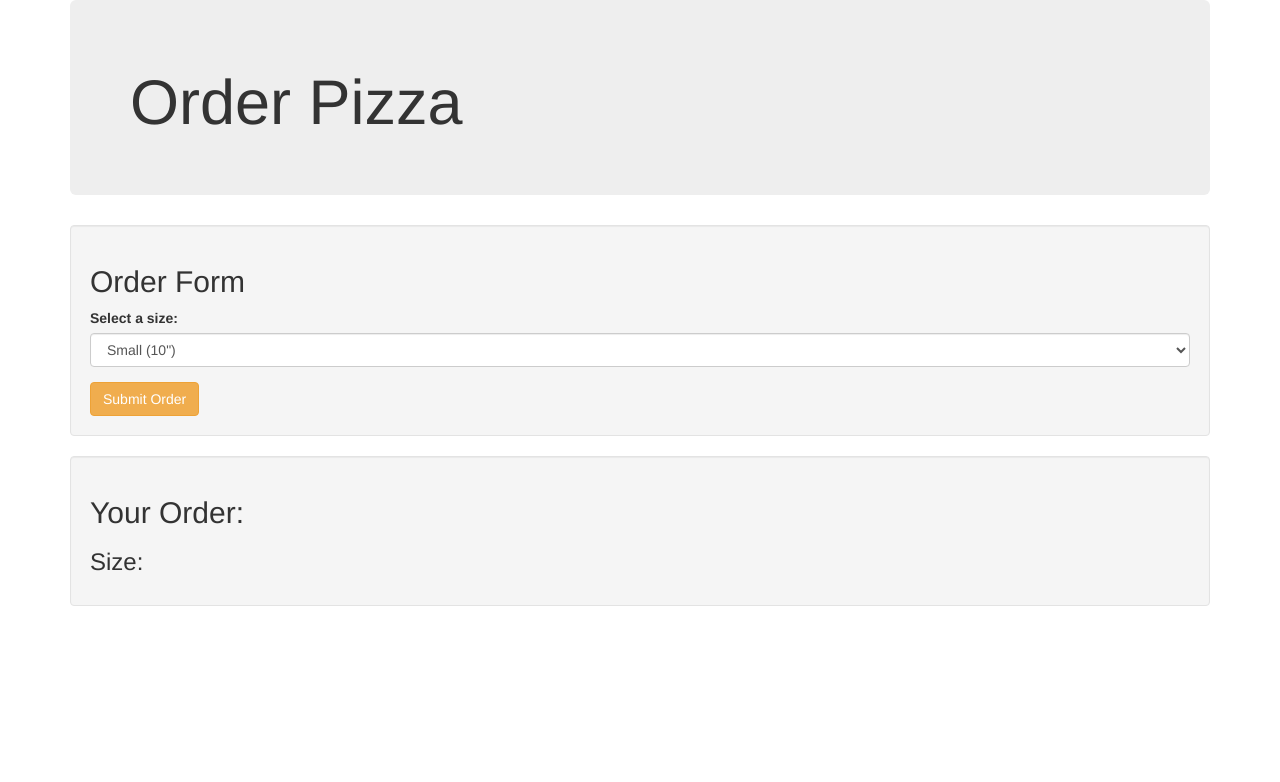
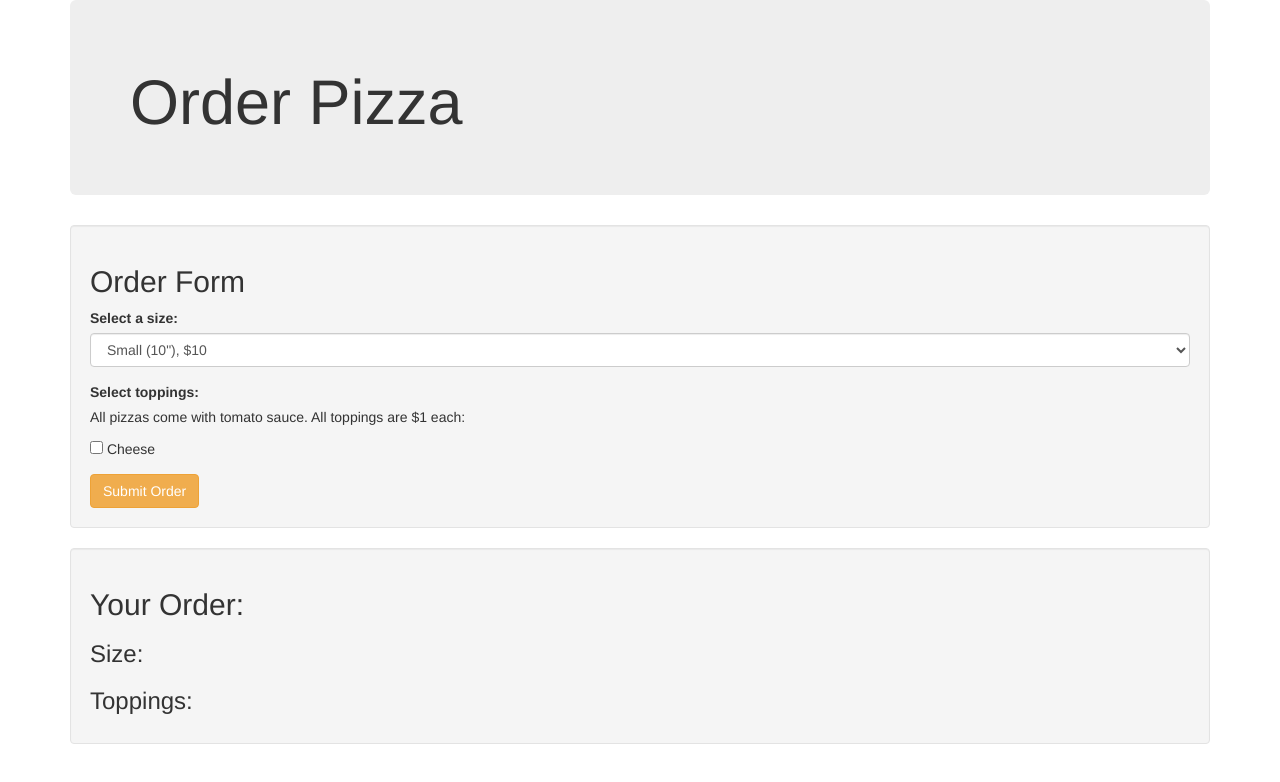
Before and after one commit to brenderbee/order-pizza, a plain HTML site: page index.html in a window 1280 px wide. Drawn offline with nearby package versions, Linux system fonts and the light colour scheme.

Commit message:
Add logic to return a single selected topping.

```diff
--- a/index.html
+++ b/index.html
@@ -19,10 +19,15 @@
           <div class="form-group">
             <label for="size">Select a size:</label>
             <select class="form-control" id="size">
-              <option value="Small">Small (10")</option>
-              <option value="Medium">Medium (12")</option>
-              <option value="Large">Large (14")</option>
+              <option value="Small">Small (10"), $10</option>
+              <option value="Medium">Medium (12"), $12</option>
+              <option value="Large">Large (14"), $15</option>
             </select>
+          </div>
+          <div class="form-group">
+            <label for="toppings">Select toppings:</label>
+            <p>All pizzas come with tomato sauce. All toppings are $1 each:</p>
+            <input type="checkbox" name="toppings" value="cheese"> Cheese<br>
           </div>
           <button type="submit" class="btn btn-warning">Submit Order</button>
         </form>
@@ -30,6 +35,10 @@
       <div class="well receipt">
         <h2>Your Order:</h2>
         <h3>Size: <span class="size"></span></h3>
+        <h3>Toppings:</h3>
+          <ul>
+
+          </ul>
       </div>
     </div>
   </body>
--- a/js/scripts.js
+++ b/js/scripts.js
@@ -10,9 +10,11 @@ $(document).ready(function() {
     event.preventDefault();
 
     var inputSize = $("#size").val();
+    var inputToppings = $("input:checkbox[name=toppings]:checked").val();
 
     var newPizza = new Pizza(inputSize);
 
     $(".receipt .size").text(newPizza.size);
+    $(".receipt ul").append("<li>" + inputToppings + "</li>");
   });
 });
```
